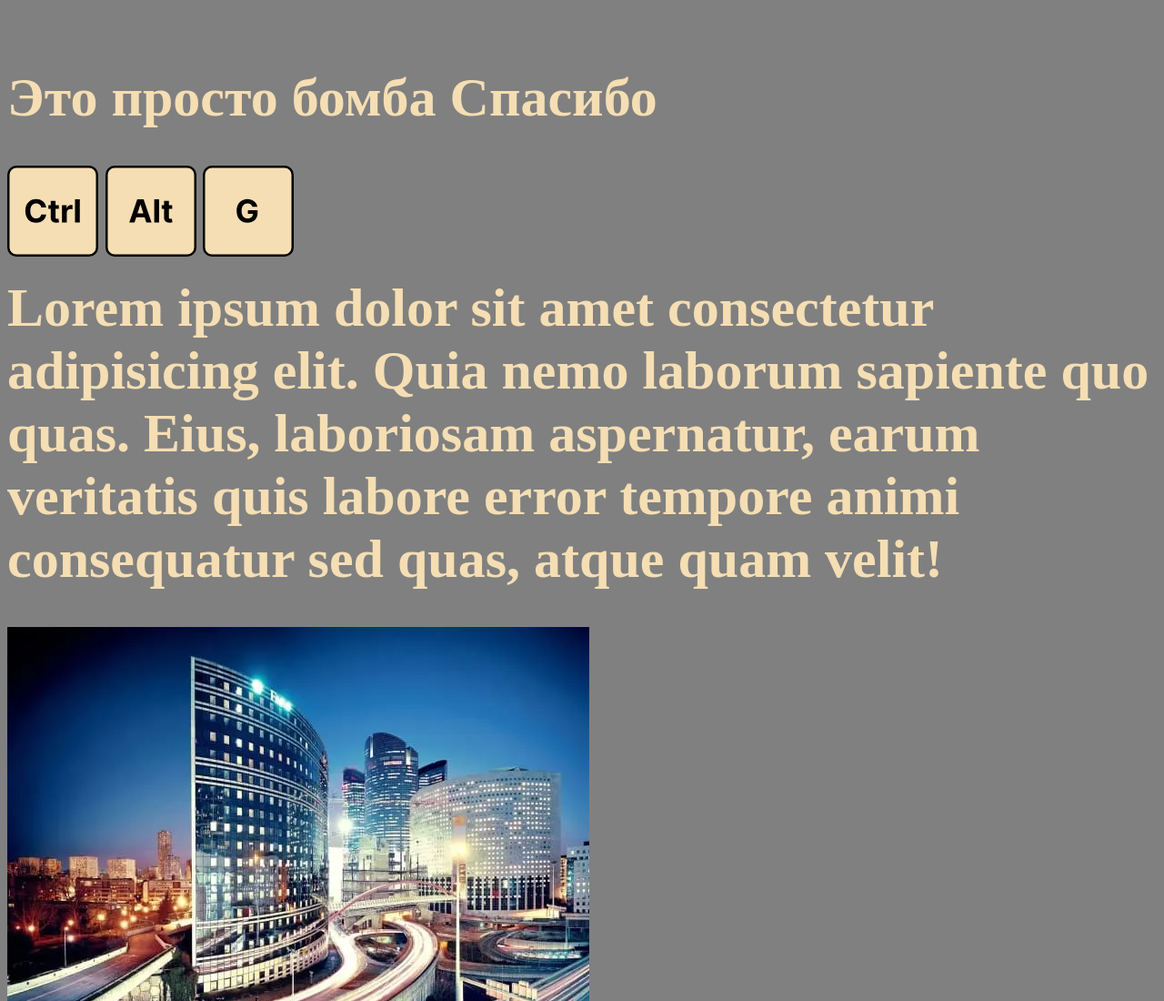
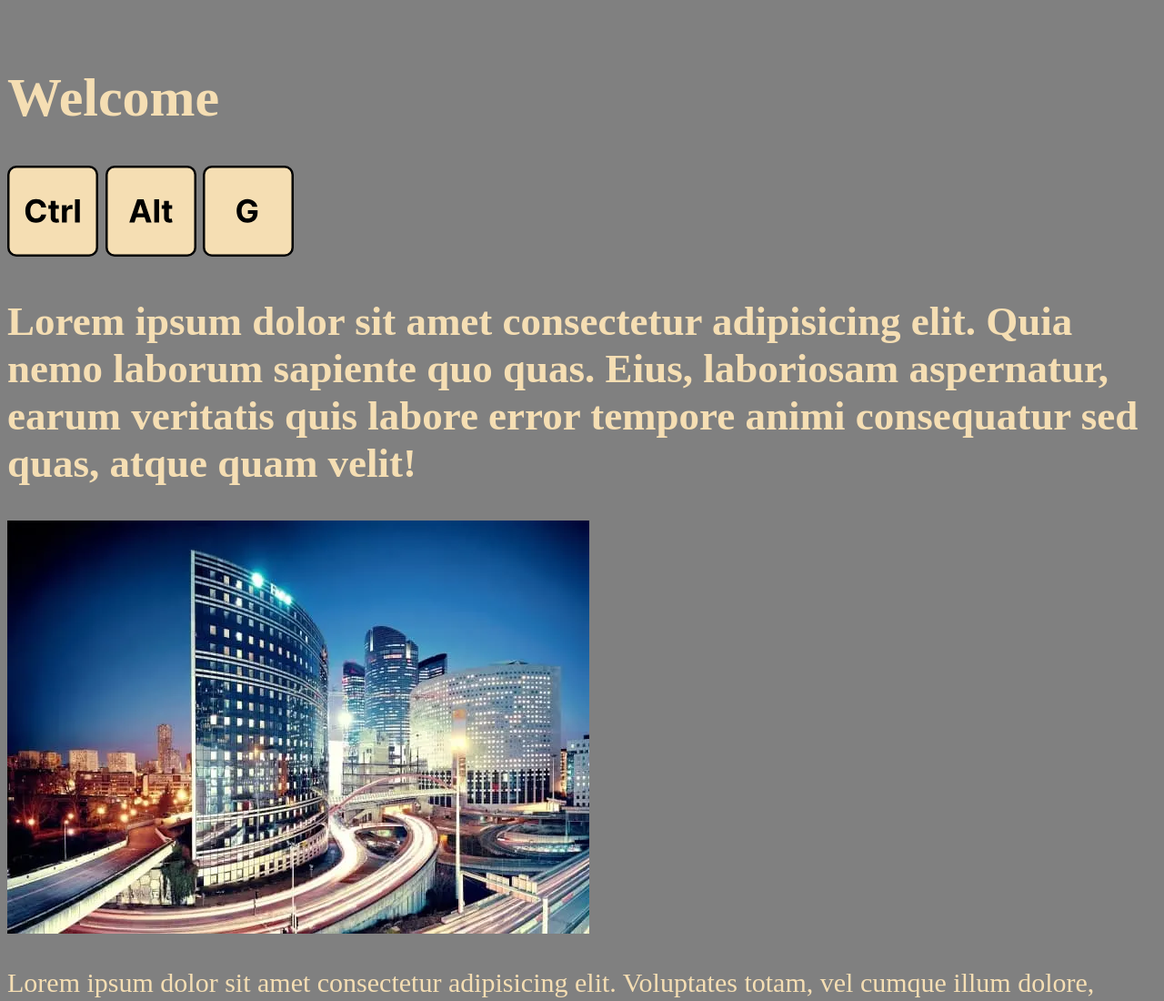
Before and after one commit to korochev/gulp, a plain HTML site: page index.html in a window 1280 px wide. Shown: the top 1100 px of the page at 91% size. Drawn offline with Linux system fonts and the light colour scheme.

Commit message:
Update 2022-01-20T18:53:53.791Z

```diff
--- a/index.html
+++ b/index.html
@@ -10,7 +10,7 @@
 <body>
     <!-- include header -->
     <header>
-        <h1>Это просто бомба Спасибо</h1>
+        <h1>Welcome</h1>
     </header>
     <!-- end include header -->
     <svg>
@@ -22,7 +22,7 @@
     <svg>
         <use xlink:href="images/sprite.svg#3"></use>
     </svg>
-    <h1>Lorem ipsum dolor sit amet consectetur adipisicing elit. Quia nemo laborum sapiente quo quas. Eius, laboriosam aspernatur, earum veritatis quis labore error tempore animi consequatur sed quas, atque quam velit!</h1>
+    <h2>Lorem ipsum dolor sit amet consectetur adipisicing elit. Quia nemo laborum sapiente quo quas. Eius, laboriosam aspernatur, earum veritatis quis labore error tempore animi consequatur sed quas, atque quam velit!</h2>
     <img src="images/223050148.webp" alt="Небоскребы">
     <p>Lorem ipsum dolor sit amet consectetur adipisicing elit. Voluptates totam, vel cumque illum dolore, veritatis unde labore laboriosam obcaecati maxime neque quod vitae cupiditate hic odit eum? Sit, sapiente dolor?
     Voluptates, placeat! Iusto sapiente corrupti optio, velit vitae aperiam rem ratione iure. Iure earum debitis itaque totam blanditiis modi sed, voluptate quisquam explicabo a, placeat officiis non suscipit amet animi?
```
Also changed, not shown: header.html (+1 -1 lines).
